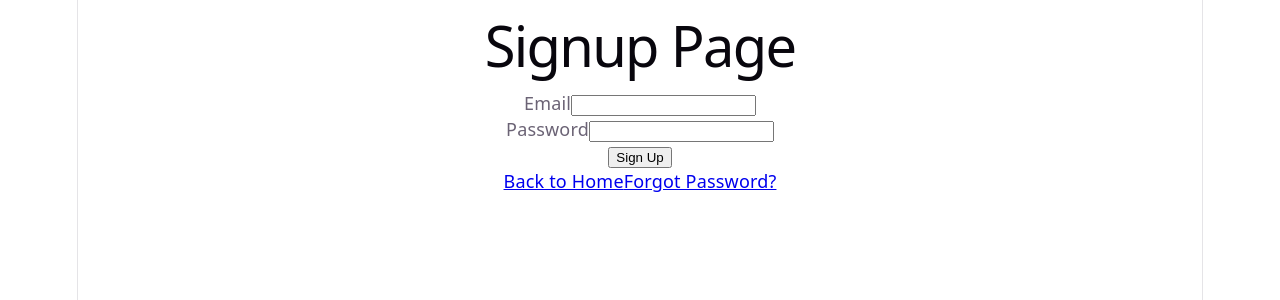
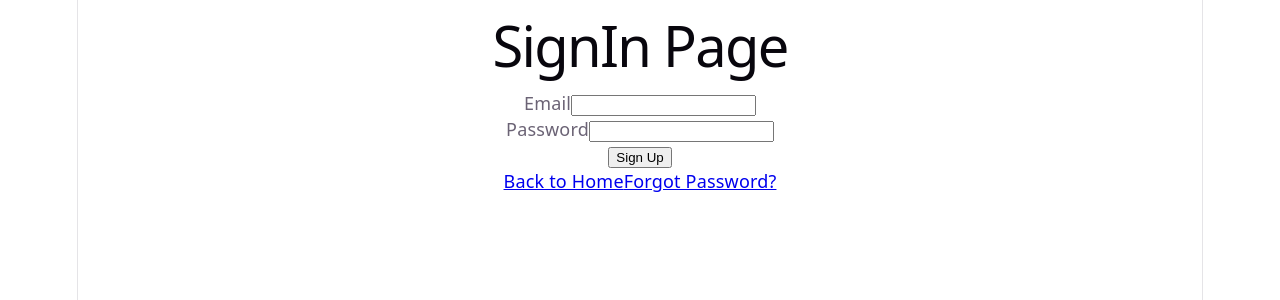
Before and after one commit to Shweta7227/Scribly, a React app in the folder frontend/: page /signin in a window 1280 px wide. Shown: the top 300 px of the page. Built offline with nearby package versions, Linux system fonts and the light colour scheme; the HTML template or start-up script is replaced by a standard one.

Commit message:
mistake corrected

```diff
--- a/frontend/src/pages/SignIn.jsx
+++ b/frontend/src/pages/SignIn.jsx
@@ -4,7 +4,7 @@ import { Link } from "react-router-dom";
 function SignIn(){
     return(
         <div>
-          <h1>Signup Page</h1>
+          <h1>SignIn Page</h1>
           <form>
             <div>
                 <label for="email">Email</label>
```
